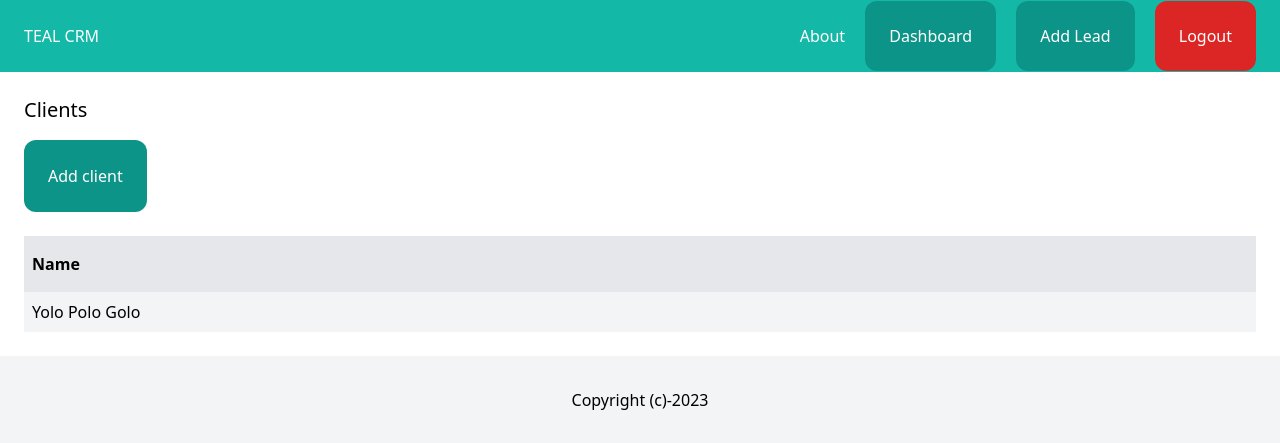
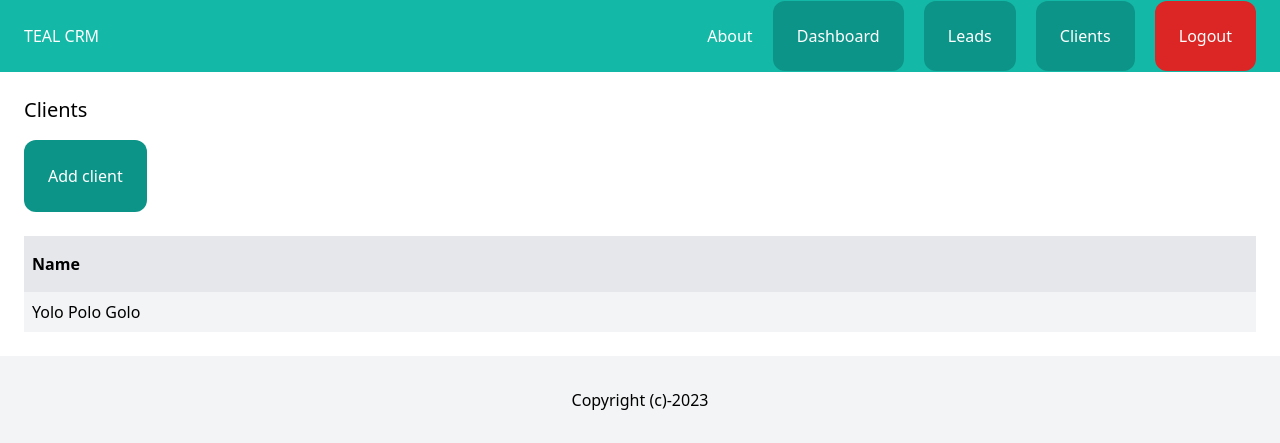
Before and after one commit to hrshlmeht/Django_CRM, a Django app: page /dashboard/clients/ in a window 1280 px wide. Shown: the top 443 px of the page. Run offline with Django 4.2, Linux system fonts and the light colour scheme; a user stored in the database is signed in; data comes from the database, SQL or seed files in the repository; both versions use the stored data as it was after the commit; some libraries are stand-ins or nearby versions.

Commit message:
The clients are getting added

```diff
--- a/client/templates/client/clients_list.html
+++ b/client/templates/client/clients_list.html
@@ -6,7 +6,7 @@
     <div class="py-6 px-6">
         <h1 class="mb-4 text-xl">Clients</h1>
 
-        <a href="#" class="inline-block py-6 px-6 bg-teal-600 rounded-xl text-white">Add client</a>
+        <a href="{% url 'clients_add' %}" class="inline-block py-6 px-6 bg-teal-600 rounded-xl text-white">Add client</a>
 
         {% if clients %}
         <div class="mt-6 flex justify-between">
--- a/client/urls.py
+++ b/client/urls.py
@@ -5,4 +5,5 @@ from . import views
 urlpatterns = [
     path('', views.clients_list, name='clients_list'),
     path('<int:pk>/', views.clients_detail, name='clients_detail'),
+    path('add/', views.clients_add, name ='clients_add'),
 ]
--- a/client/views.py
+++ b/client/views.py
@@ -1,7 +1,8 @@
-from django.shortcuts import render, get_object_or_404
+from django.shortcuts import render, get_object_or_404 , redirect
 from django.contrib.auth.decorators import login_required
 from .models import Client
-
+from .forms import AddClientForm
+from django.contrib import messages
 
 @login_required
 def clients_list(request):
@@ -17,3 +18,24 @@ def clients_detail(request, pk):
     return render(request, 'client/clients_detail.html', {
         'client': client
     })
+
+
+@login_required
+def clients_add(request):
+    if request.method == 'POST':
+        form = AddClientForm(request.POST)
+
+        if form.is_valid():
+            lead = form.save(commit=False)
+            lead.created_by = request.user
+            lead.save()
+
+            messages.success(request, 'The client is added.')
+            return redirect('clients_list')
+
+    else:
+        form = AddClientForm()
+
+    return render(request, 'client/clients_add.html', {
+        'form': form
+    })
--- a/core/templates/core/base.html
+++ b/core/templates/core/base.html
@@ -17,7 +17,8 @@
        <a href = "{% url 'about' %}" class = 'text-white'>About</a>
        {% if request.user.is_authenticated %}
            <a href ="{% url 'dashboard'%}" class = "py-6 px-6 bg-teal-600 rounded-xl text-white">Dashboard</a>
-           <a href ="{% url 'add_lead'%}" class = "py-6 px-6 bg-teal-600 rounded-xl text-white">Add Lead</a>
+           <a href ="{% url 'leads_list'%}" class = "py-6 px-6 bg-teal-600 rounded-xl text-white">Leads</a>
+           <a href ="{% url 'clients_list'%}" class = "py-6 px-6 bg-teal-600 rounded-xl text-white">Clients</a>
            <a href ="{% url 'logout' %}" class ="py-6 px-6 bg-red-600 rounded-xl text-white">Logout</a>
        {% else %}
             <a href ="{% url 'login'%}" class = "py-6 px-6 bg-teal-600 rounded-xl text-white">Login</a>
```
Also changed, not shown: client/forms.py (added, +8 -0 lines), client/templates/client/clients_add.html (added, +17 -0 lines), db.sqlite3.
